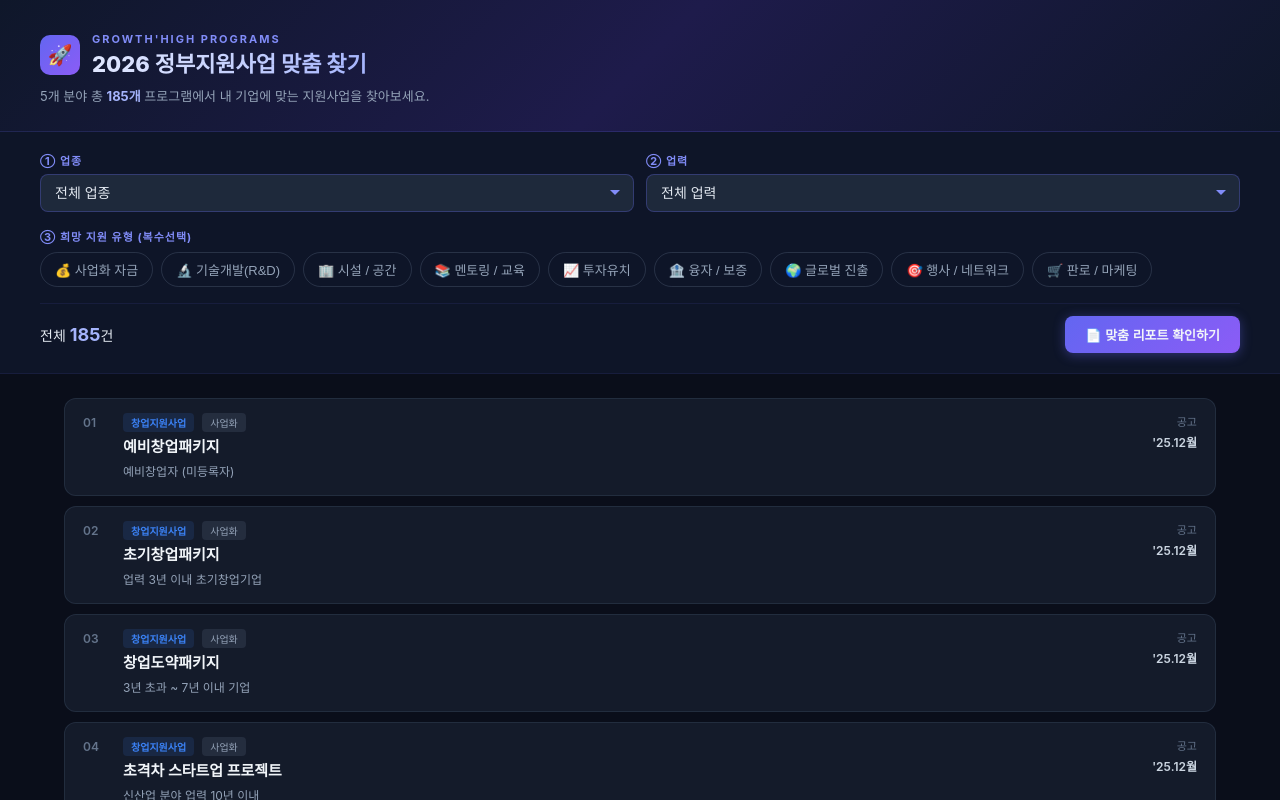
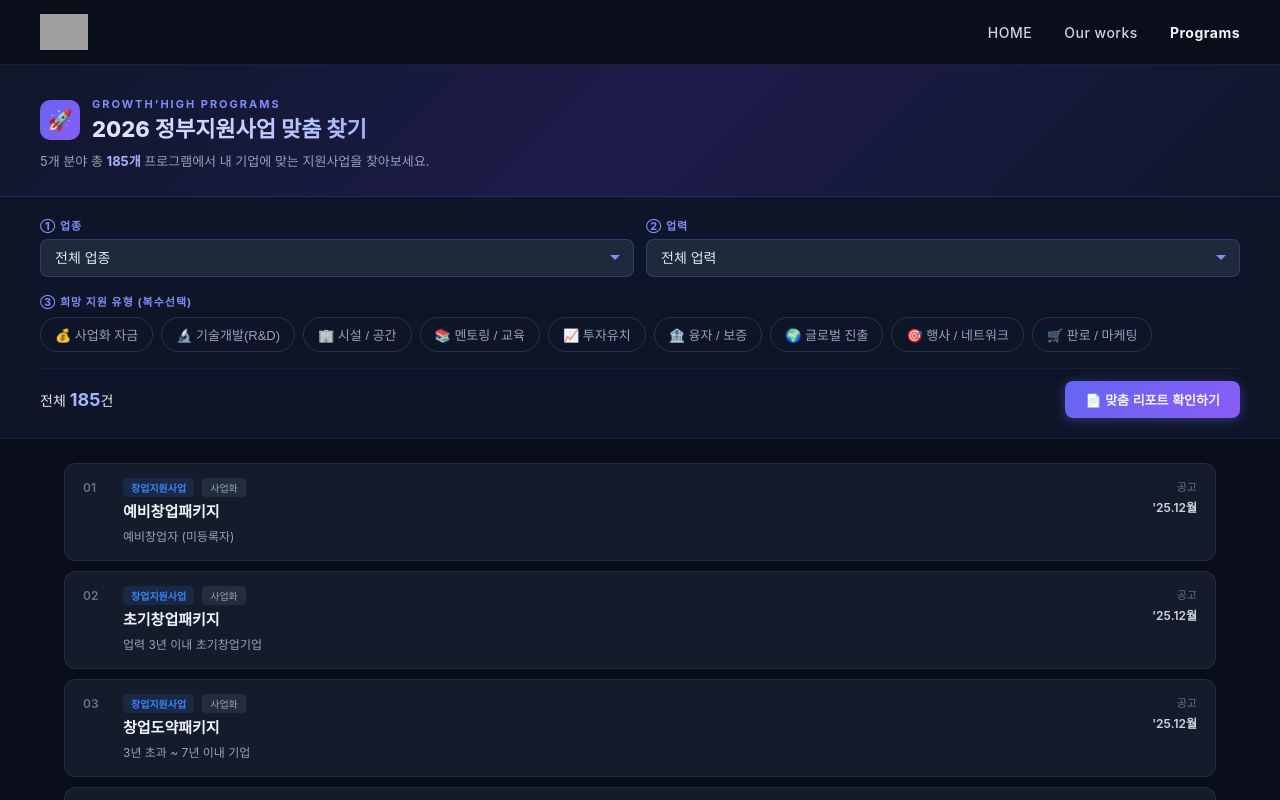
Before and after one commit to growthhighyun/growthhigh-finder, a React (Vite) app: page / in a window 1280 px wide. Shown: the top 800 px of the page. Built offline with nearby package versions, Linux system fonts and the light colour scheme; grey boxes are pictures that could not be loaded; a web font is replaced by a local one.

Commit message:
Update App.jsx

```diff
--- a/src/App.jsx
+++ b/src/App.jsx
@@ -237,6 +237,78 @@ const S = {
   textInput: { width: "100%", padding: "10px 14px", background: "#1E293B", border: "1px solid rgba(99,102,241,0.3)", borderRadius: 8, color: "#E2E8F0", fontSize: 14, outline: "none", boxSizing: "border-box" },
 };
 
+// ─── SITE BASE URL ───
+const SITE_BASE = "https://growthhigh87160.imweb.me";
+
+// ─── SITE HEADER ───
+function SiteHeader() {
+  const [menuOpen, setMenuOpen] = useState(false);
+  const [progHover, setProgHover] = useState(false);
+  return (
+    <>
+      <header style={{ background: "#0A0E1A", borderBottom: "1px solid rgba(255,255,255,0.08)", padding: "0 24px", position: "relative", zIndex: 200 }}>
+        <div style={{ maxWidth: 1200, margin: "0 auto", display: "flex", alignItems: "center", justifyContent: "space-between", height: 64 }}>
+          {/* Logo */}
+          <a href={SITE_BASE} style={{ display: "flex", alignItems: "center", textDecoration: "none" }}>
+            <img src="https://cdn.imweb.me/thumbnail/20260227/e557c3a4df50f.png" alt="Growth High" style={{ height: 36 }} />
+          </a>
+          {/* Desktop Nav */}
+          <nav style={{ display: "flex", alignItems: "center", gap: 32 }} className="desktop-nav">
+            <a href={`${SITE_BASE}/home`} style={{ color: "#D1D5DB", textDecoration: "none", fontSize: 14, fontWeight: 500, letterSpacing: 0.5, transition: "color 0.2s" }}>HOME</a>
+            <a href={`${SITE_BASE}/27`} style={{ color: "#D1D5DB", textDecoration: "none", fontSize: 14, fontWeight: 500, letterSpacing: 0.5, transition: "color 0.2s" }}>Our works</a>
+            <div style={{ position: "relative" }} onMouseEnter={() => setProgHover(true)} onMouseLeave={() => setProgHover(false)}>
+              <a href={`${SITE_BASE}/23`} style={{ color: "#F1F5F9", textDecoration: "none", fontSize: 14, fontWeight: 700, letterSpacing: 0.5, transition: "color 0.2s" }}>Programs</a>
+              {progHover && (
+                <div style={{ position: "absolute", top: "100%", left: "50%", transform: "translateX(-50%)", paddingTop: 8, zIndex: 300 }}>
+                  <div style={{ background: "#1E293B", border: "1px solid rgba(99,102,241,0.2)", borderRadius: 8, padding: "8px 0", minWidth: 160, boxShadow: "0 8px 24px rgba(0,0,0,0.4)" }}>
+                    <a href={`${SITE_BASE}/23`} style={{ display: "block", padding: "8px 16px", color: "#D1D5DB", textDecoration: "none", fontSize: 13, transition: "background 0.2s" }}>한눈에 모든정보</a>
+                    <a href="#" onClick={e => { e.preventDefault(); setProgHover(false); }} style={{ display: "block", padding: "8px 16px", color: "#A5B4FC", textDecoration: "none", fontSize: 13, fontWeight: 600 }}>실시간 맞춤찾기</a>
+                  </div>
+                </div>
+              )}
+            </div>
+          </nav>
+          {/* Mobile Menu Button */}
+          <button className="mobile-menu-btn" onClick={() => setMenuOpen(!menuOpen)} style={{ display: "none", background: "none", border: "none", color: "#D1D5DB", fontSize: 24, cursor: "pointer", padding: 4 }}>
+            {menuOpen ? "✕" : "☰"}
+          </button>
+        </div>
+        {/* Mobile Menu */}
+        {menuOpen && (
+          <div className="mobile-menu" style={{ position: "absolute", top: 64, left: 0, right: 0, background: "#0F172A", borderBottom: "1px solid rgba(255,255,255,0.08)", padding: "16px 24px", zIndex: 199 }}>
+            <a href={`${SITE_BASE}/home`} style={{ display: "block", padding: "12px 0", color: "#D1D5DB", textDecoration: "none", fontSize: 14, borderBottom: "1px solid rgba(255,255,255,0.05)" }}>HOME</a>
+            <a href={`${SITE_BASE}/27`} style={{ display: "block", padding: "12px 0", color: "#D1D5DB", textDecoration: "none", fontSize: 14, borderBottom: "1px solid rgba(255,255,255,0.05)" }}>Our works</a>
+            <a href={`${SITE_BASE}/23`} style={{ display: "block", padding: "12px 0", color: "#D1D5DB", textDecoration: "none", fontSize: 14, borderBottom: "1px solid rgba(255,255,255,0.05)" }}>Programs — 한눈에 모든정보</a>
+            <a href="#" onClick={e => { e.preventDefault(); setMenuOpen(false); }} style={{ display: "block", padding: "12px 0", color: "#A5B4FC", textDecoration: "none", fontSize: 14, fontWeight: 600 }}>Programs — 실시간 맞춤찾기</a>
+          </div>
+        )}
+      </header>
+    </>
+  );
+}
+
+// ─── SITE FOOTER ───
+function SiteFooter() {
+  return (
+    <footer style={{ background: "#06080F", borderTop: "1px solid rgba(255,255,255,0.06)", padding: "40px 24px" }}>
+      <div style={{ maxWidth: 1200, margin: "0 auto" }}>
+        <a href={SITE_BASE} style={{ display: "inline-block", marginBottom: 20 }}>
+          <img src="https://cdn.imweb.me/thumbnail/20260227/1c47cac520c5f.png" alt="Growth High" style={{ height: 30, opacity: 0.8 }} />
+        </a>
+        <p style={{ fontSize: 12, color: "#64748B", fontWeight: 600, marginBottom: 12 }}>ⓒCopyright Growth High.Corp All rights reserved.</p>
+        <div style={{ fontSize: 12, color: "#475569", lineHeight: 2 }}>
+          <span>주식회사 그로스하이</span><span style={{ margin: "0 8px", color: "#334155" }}>|</span>
+          <span>대표 윤범상</span><span style={{ margin: "0 8px", color: "#334155" }}>|</span>
+          <span>사업자등록번호 598-86-03283</span><br />
+          <span>본사 : 서울 성동구 연무장7길 11, 10층</span><span style={{ margin: "0 8px", color: "#334155" }}>|</span>
+          <span>지사 : 경기 용인시 기흥구 동백중앙로 191, 8층</span><br />
+          <span>이메일 : <a href="mailto:official@growthhigh.co.kr" style={{ color: "#64748B", textDecoration: "none" }}>official@growthhigh.co.kr</a></span>
+        </div>
+      </div>
+    </footer>
+  );
+}
+
 // ─── MAIN COMPONENT ───
 export default function App() {
   const [industry, setIndustry] = useState("all");
@@ -300,6 +372,7 @@ export default function App() {
     return (
       <div ref={reportRef} style={{ minHeight: "100vh", background: S.bg, color: "#E2E8F0", fontFamily: "'Pretendard', -apple-system, BlinkMacSystemFont, sans-serif" }}>
         <link href="https://cdn.jsdelivr.net/gh/orioncactus/pretendard/dist/web/static/pretendard.css" rel="stylesheet" />
+        <SiteHeader />
         {/* Report Header */}
         <div style={{ background: "linear-gradient(135deg, #1E1B4B 0%, #312E81 50%, #1E1B4B 100%)", padding: "40px 24px", borderBottom: "2px solid #6366F1" }}>
           <div style={{ maxWidth: 800, margin: "0 auto" }}>
@@ -415,11 +488,6 @@ export default function App() {
             <p style={{ fontSize: 11, color: "#818CF8", marginTop: 12 }}>평균 응답 시간: 영업일 기준 1일 이내</p>
           </div>
 
-          {/* Footer */}
-          <div style={{ textAlign: "center", padding: "32px 0 16px", borderTop: "1px solid rgba(51,65,85,0.3)", marginTop: 32 }}>
-            <p style={{ fontSize: 11, color: "#475569" }}>ⓒ 2026 Growth High Corp. All rights reserved. | official@growthhigh.co.kr</p>
-          </div>
-
           {/* Back button */}
           <div style={{ textAlign: "center", paddingBottom: 40 }}>
             <button onClick={() => setShowReport(false)} style={{ padding: "10px 24px", borderRadius: 8, border: "1px solid rgba(99,102,241,0.3)", background: "transparent", color: "#A5B4FC", fontSize: 13, fontWeight: 600, cursor: "pointer" }}>
@@ -427,7 +495,11 @@ export default function App() {
             </button>
           </div>
         </div>
-        <style>{`::-webkit-scrollbar{width:6px} ::-webkit-scrollbar-track{background:transparent} ::-webkit-scrollbar-thumb{background:rgba(99,102,241,0.3);border-radius:3px}`}</style>
+        <SiteFooter />
+        <style>{`
+          ::-webkit-scrollbar{width:6px} ::-webkit-scrollbar-track{background:transparent} ::-webkit-scrollbar-thumb{background:rgba(99,102,241,0.3);border-radius:3px}
+          @media(max-width:768px){.desktop-nav{display:none!important}.mobile-menu-btn{display:block!important}}
+        `}</style>
       </div>
     );
   }
@@ -436,6 +508,7 @@ export default function App() {
   return (
     <div style={{ minHeight: "100vh", background: S.bg, color: "#E2E8F0", fontFamily: "'Pretendard', -apple-system, BlinkMacSystemFont, sans-serif" }}>
       <link href="https://cdn.jsdelivr.net/gh/orioncactus/pretendard/dist/web/static/pretendard.css" rel="stylesheet" />
+      <SiteHeader />
 
       {/* Header */}
       <div style={{ background: "linear-gradient(135deg, #0F172A 0%, #1E1B4B 50%, #0F172A 100%)", borderBottom: "1px solid rgba(99,102,241,0.2)", padding: "32px 24px 24px" }}>
@@ -546,6 +619,8 @@ export default function App() {
         )}
       </div>
 
+      <SiteFooter />
+
       {/* ★ Lead Capture Modal */}
       {showModal && (
         <div style={{ position: "fixed", inset: 0, background: "rgba(0,0,0,0.7)", backdropFilter: "blur(8px)", display: "flex", alignItems: "center", justifyContent: "center", zIndex: 1000, padding: 24 }} onClick={() => setShowModal(false)}>
@@ -594,6 +669,7 @@ export default function App() {
         ::-webkit-scrollbar { width: 6px; }
         ::-webkit-scrollbar-track { background: transparent; }
         ::-webkit-scrollbar-thumb { background: rgba(99,102,241,0.3); border-radius: 3px; }
+        @media(max-width:768px) { .desktop-nav { display:none!important; } .mobile-menu-btn { display:block!important; } }
       `}</style>
     </div>
   );
```
